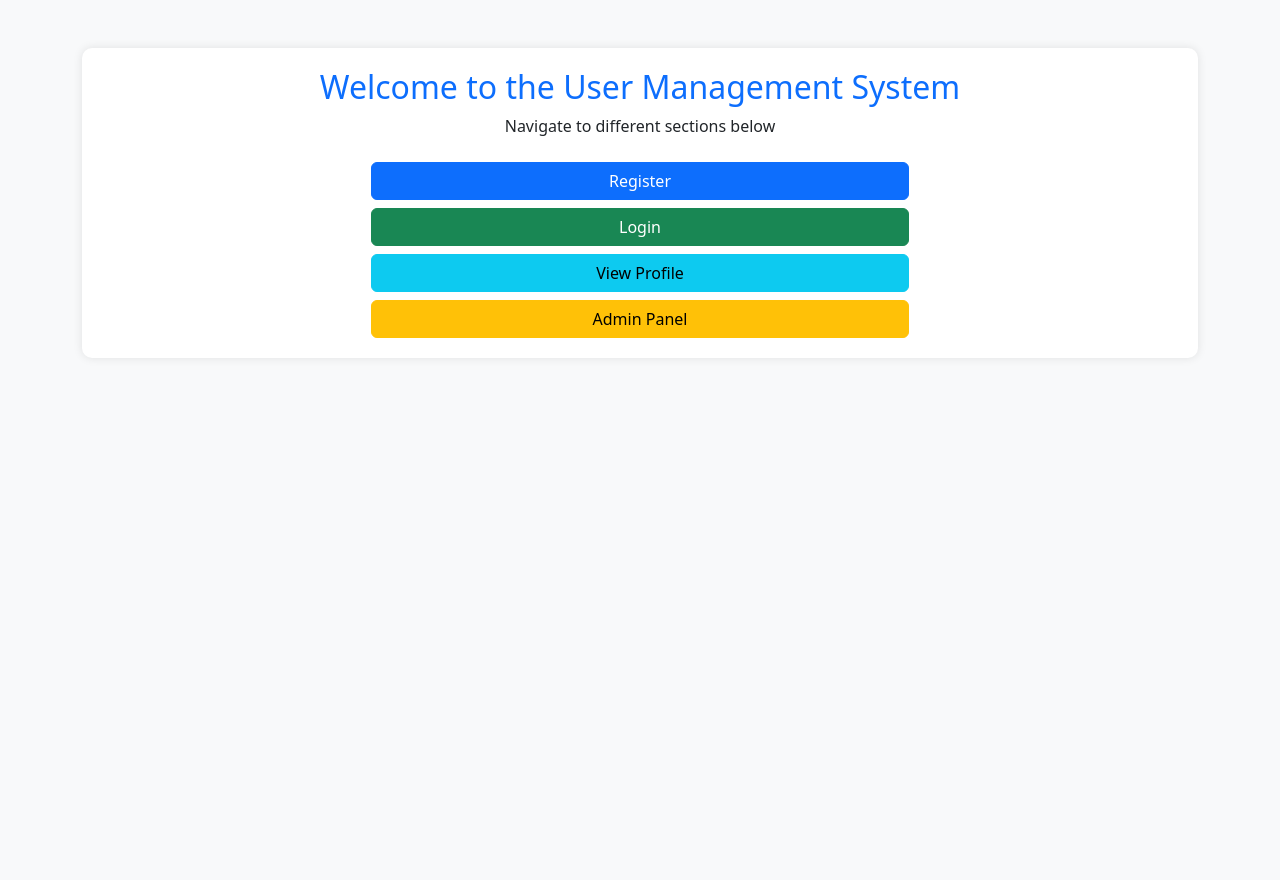
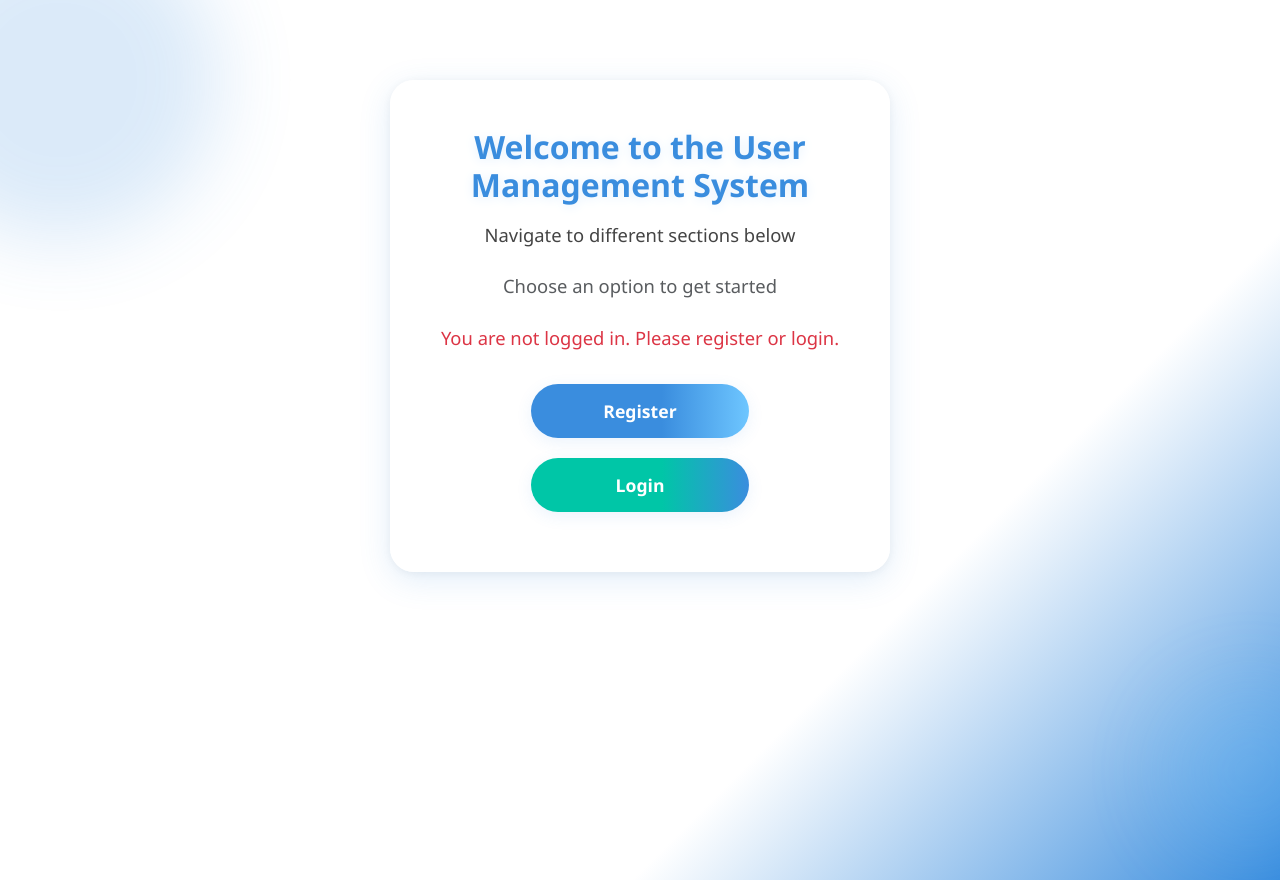
Before and after one commit to shanny12379/django_project-user, a Django app: page / in a window 1280 px wide. Before the commit the page ends 338 px from the top, so only its background shows below. Run offline with Django 5.2, Linux system fonts and the light colour scheme.

Commit message:
Final Project

```diff
--- a/accounts/templates/accounts/home.html
+++ b/accounts/templates/accounts/home.html
@@ -3,14 +3,107 @@
 {% block title %}Home{% endblock %}
 
 {% block content %}
+<style>
+  body {
+    background: linear-gradient(135deg, #ffffff 70%, #3a8dde 100%);
+    min-height: 100vh;
+    font-family: 'Segoe UI', 'Roboto', Arial, sans-serif;
+  }
+  .custom-card {
+    background: rgba(255,255,255,0.95);
+    border-radius: 24px;
+    box-shadow: 0 8px 32px rgba(58,141,222,0.15), 0 1.5px 8px rgba(0,0,0,0.05);
+    padding: 48px 32px;
+    max-width: 500px;
+    margin: 80px auto 0 auto;
+    position: relative;
+    z-index: 1;
+  }
+  .custom-card h2 {
+    color: #3a8dde;
+    font-weight: 700;
+    text-shadow: 0 2px 12px #e3f0fc;
+    margin-bottom: 16px;
+  }
+  .custom-card p {
+    color: #444;
+    font-size: 1.15rem;
+    margin-bottom: 32px;
+  }
+  .d-grid .btn {
+    border-radius: 32px;
+    font-weight: 600;
+    font-size: 1.1rem;
+    padding: 14px 0;
+    margin-bottom: 12px;
+    box-shadow: 0 4px 16px rgba(58,141,222,0.10);
+    transition: background 0.2s, transform 0.2s;
+  }
+  .btn-primary {
+    background: linear-gradient(90deg, #3a8dde 60%, #6ec6ff 100%);
+    border: none;
+  }
+  .btn-success {
+    background: linear-gradient(90deg, #00c6a7 60%, #3a8dde 100%);
+    border: none;
+  }
+  .btn-info {
+    background: linear-gradient(90deg, #6ec6ff 60%, #3a8dde 100%);
+    border: none;
+  }
+  .btn-warning {
+    background: linear-gradient(90deg, #ffb347 60%, #3a8dde 100%);
+    border: none;
+    color: #fff !important;
+  }
+  .d-grid .btn:hover {
+    transform: translateY(-2px) scale(1.03);
+    filter: brightness(1.08);
+  }
+  /* Futuristic shapes */
+  .futuristic-shape {
+    position: fixed;
+    z-index: 0;
+    border-radius: 50%;
+    filter: blur(40px);
+    opacity: 0.18;
+    pointer-events: none;
+  }
+  .shape1 {
+    width: 320px; height: 320px;
+    background: #3a8dde;
+    top: -80px; left: -100px;
+  }
+  .shape2 {
+    width: 180px; height: 180px;
+    background: #6ec6ff;
+    bottom: -60px; right: -60px;
+  }
+  @media (max-width: 600px) {
+    .custom-card { padding: 24px 8px; }
+    .custom-card h2 { font-size: 1.3rem; }
+  }
+</style>
+<div class="futuristic-shape shape1"></div>
+<div class="futuristic-shape shape2"></div>
 <div class="custom-card text-center">
   <h2>Welcome to the User Management System</h2>
   <p class="mb-4">Navigate to different sections below</p>
+  <p class="text-muted mb-4">Choose an option to get started</p>
+
+  {% if user.is_authenticated %}
+    <p class="text-success">Hello, {{ user.username }}! You are logged in.</p>
+  {% else %}
+    <p class="text-danger">You are not logged in. Please register or login.</p>
+  {% endif %}
   <div class="d-grid gap-2 col-6 mx-auto">
+    {% if user.is_authenticated %}
+      <a href="{% url 'profile' %}" class="btn btn-info">View Profile</a>
+      <a href="/admin/" class="btn btn-warning">Admin Panel</a>
+    {% else %}
     <a href="{% url 'register' %}" class="btn btn-primary">Register</a>
     <a href="{% url 'login' %}" class="btn btn-success">Login</a>
-    <a href="{% url 'profile' %}" class="btn btn-info">View Profile</a>
-    <a href="/admin/" class="btn btn-warning">Admin Panel</a>
+    {% endif %}
   </div>
 </div>
 {% endblock %}
```
Also changed, not shown: accounts/templates/accounts/login.html (+31 -8 lines), accounts/templates/accounts/register.html (+34 -9 lines), db.sqlite3.
